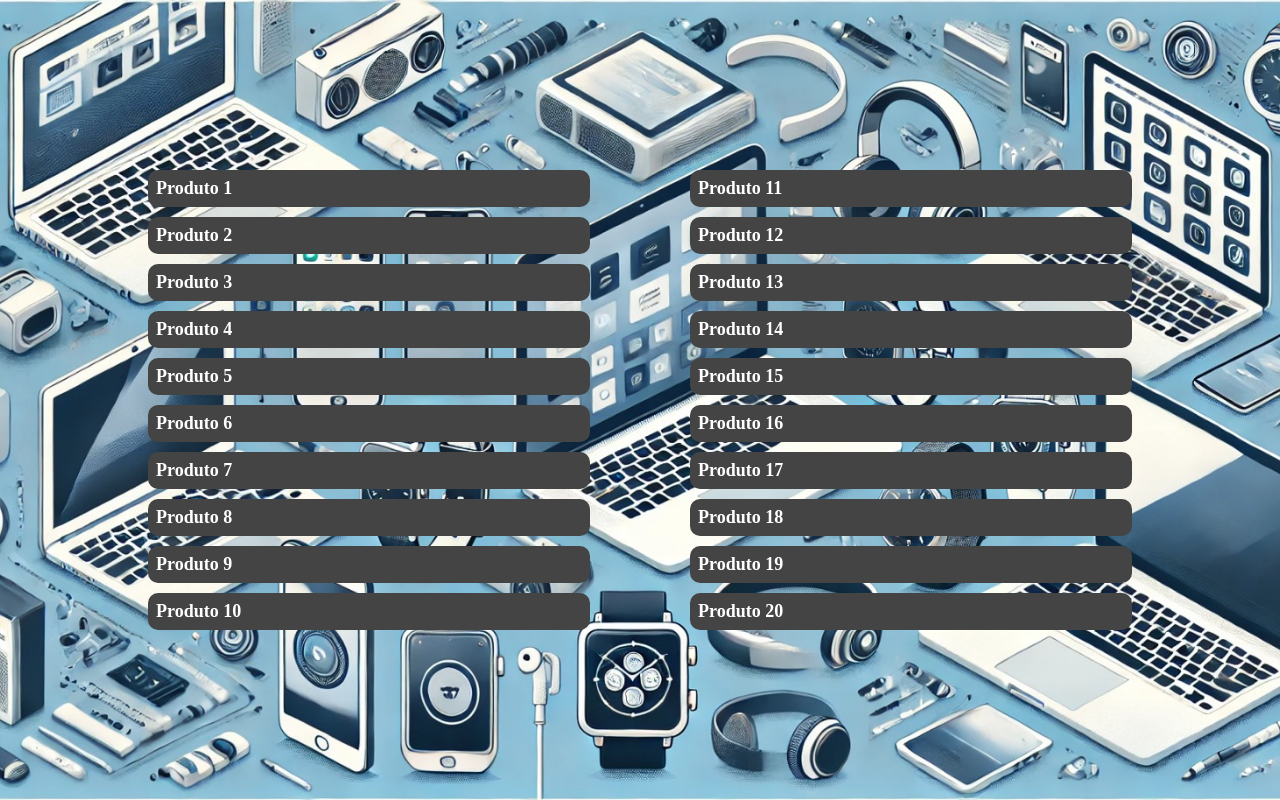
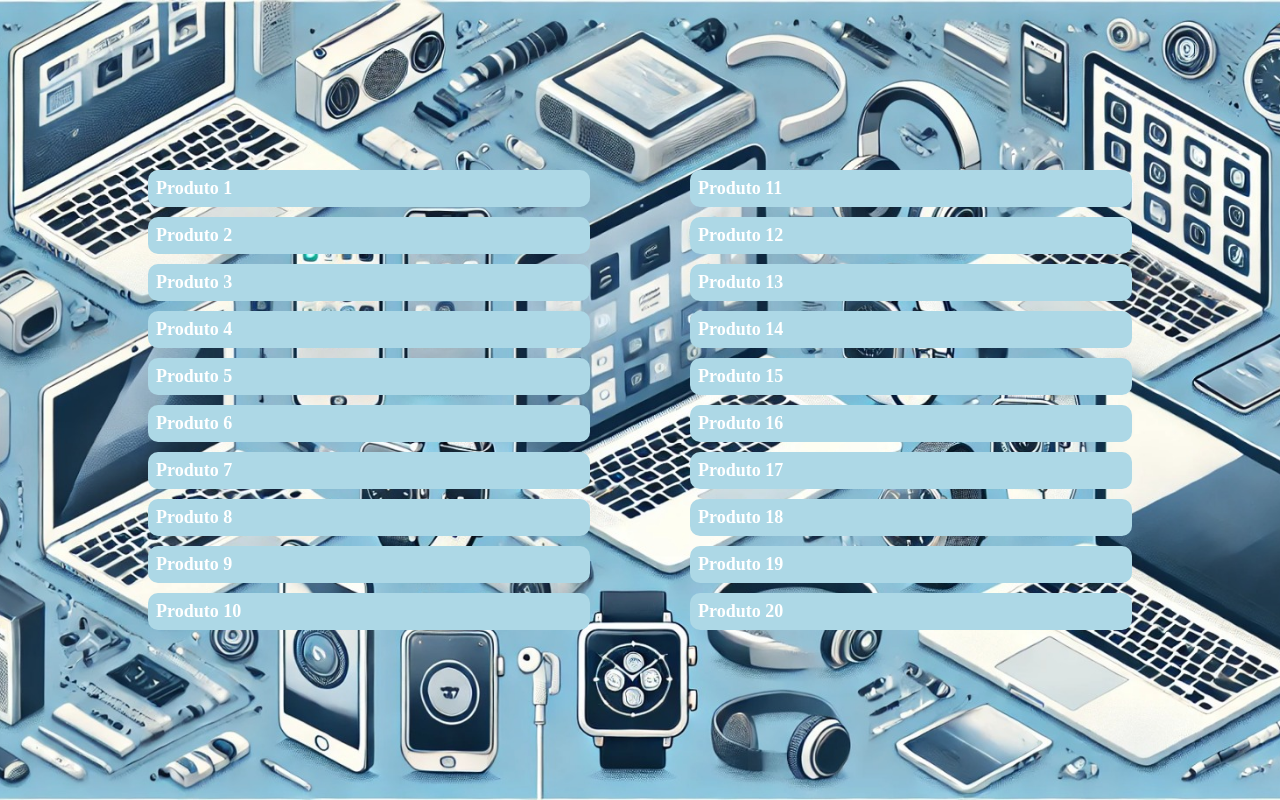
Before and after one commit to luumartin99/eletronicos, a plain HTML site: page index.html in a window 1280 px wide. Drawn offline with Linux system fonts and the light colour scheme.

Commit message:
Update index.html

```diff
--- a/index.html
+++ b/index.html
@@ -50,7 +50,7 @@
             width: 100%;
             padding: 8px;
             margin: 10px 0;
-            background-color: #444444; /* Cinza Escuro*/
+            background-color: #ADD8E6; /* Azul claro*/
             color: white;
             font-size: 18px;
             text-align: left;
```
